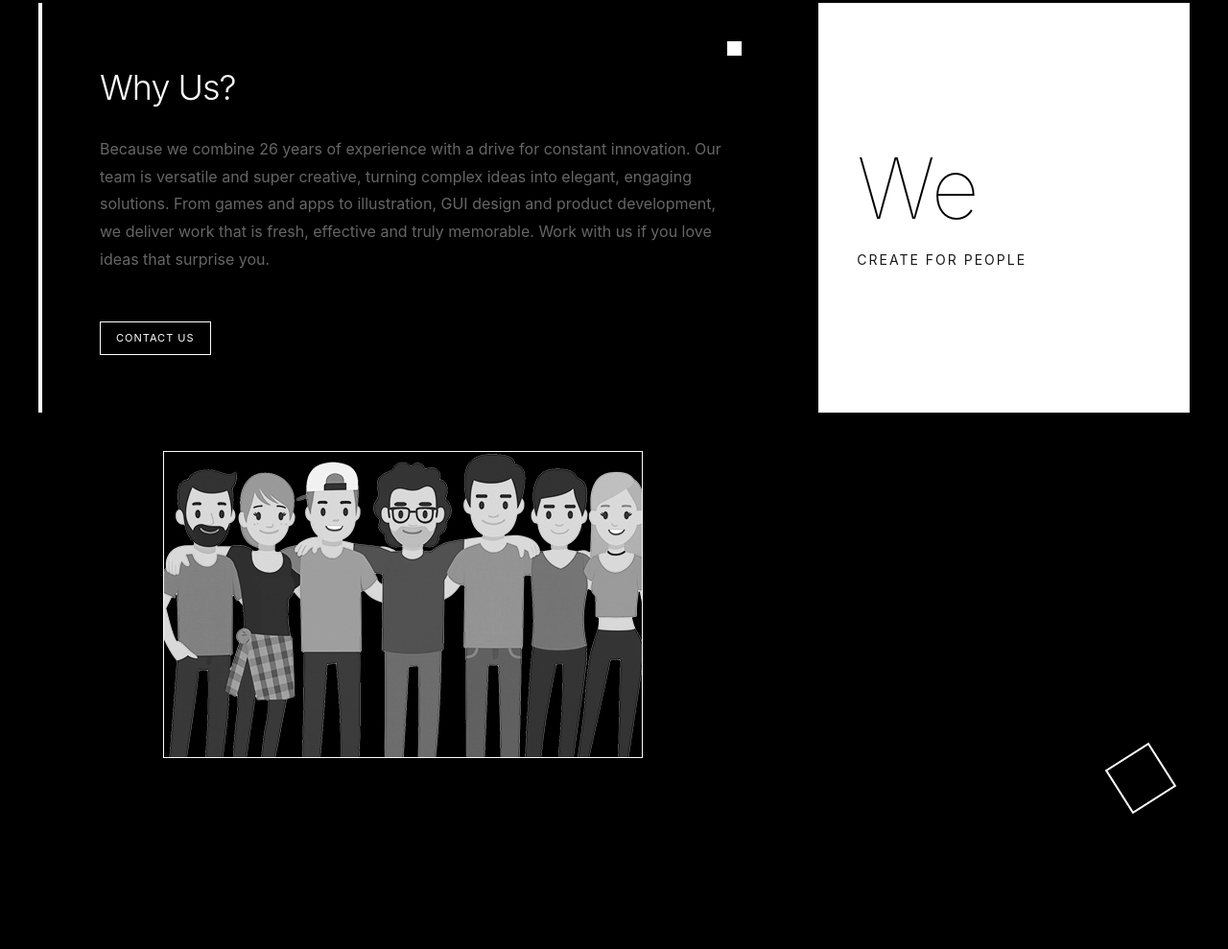
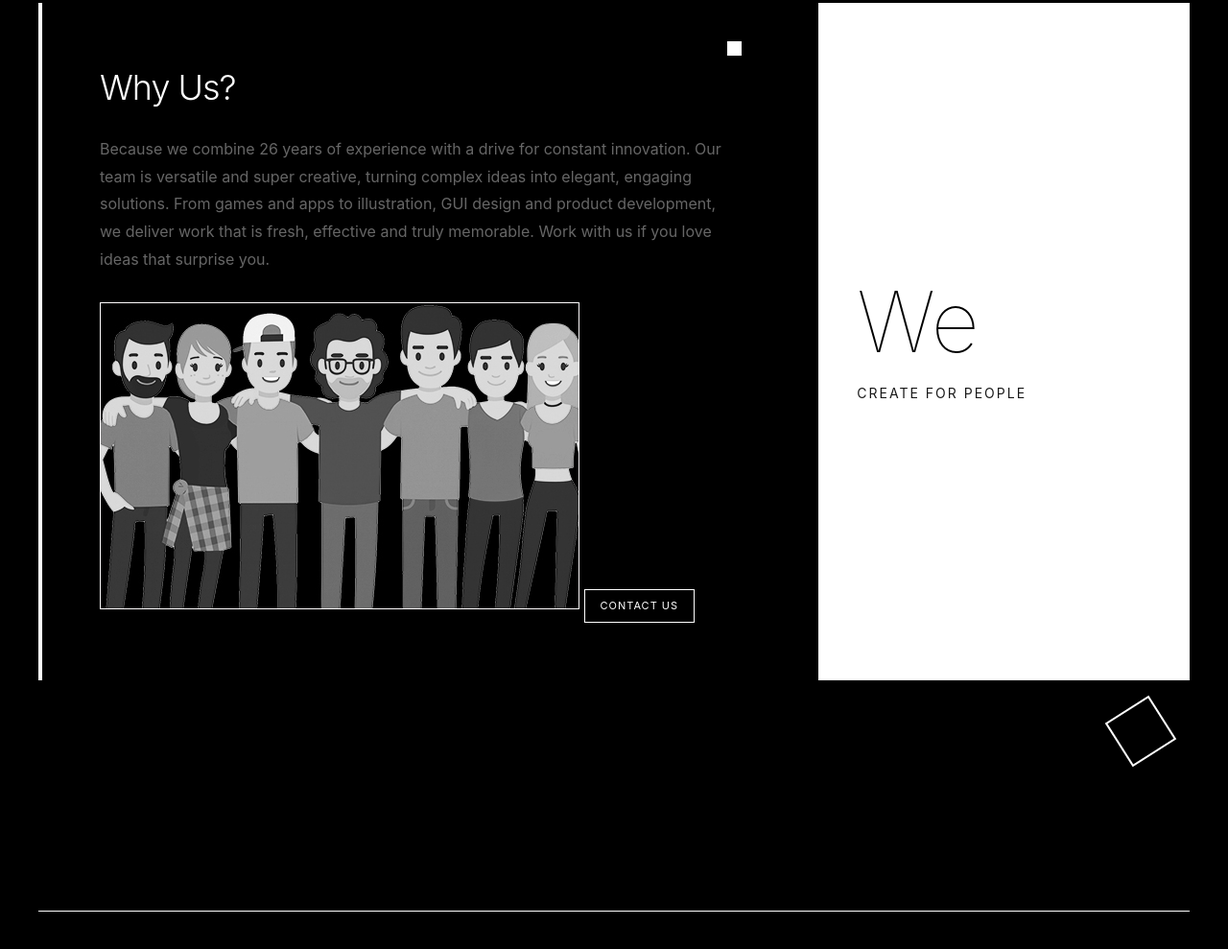
Before and after one commit to jivestaroso/futof, a plain HTML site: page index.html in a window 1280 px wide. Shown: the part 4206-5195 px from the top of the page at 96% size. Drawn offline with Linux system fonts and the light colour scheme.

Commit message:
Update index.html

```diff
--- a/index.html
+++ b/index.html
@@ -228,6 +228,8 @@ Every project is an opportunity to challenge the norm and set a new standard for
                     <p>Because we combine 26 years of experience with a drive for constant innovation.
 Our team is versatile and super creative, turning complex ideas into elegant, engaging solutions.
 From games and apps to illustration, GUI design and product development, we deliver work that is fresh, effective and truly memorable. Work with us if you love ideas that surprise you.</p>
+                   <img src="team.jpg" alt="Futof Team">
+
                     <a href="#contact" class="service-tag">Contact Us</a>
                 </div>
                 <div class="service-small">
@@ -236,10 +238,7 @@ From games and apps to illustration, GUI design and product development, we deli
                 </div>
             </div>
         </div>
-      <div class="hero-content">
-        <img src="team.jpg" alt="Futof Logo">
 
-      </div>
     </section>
 
     <!-- Section 4: Contact -->
```
